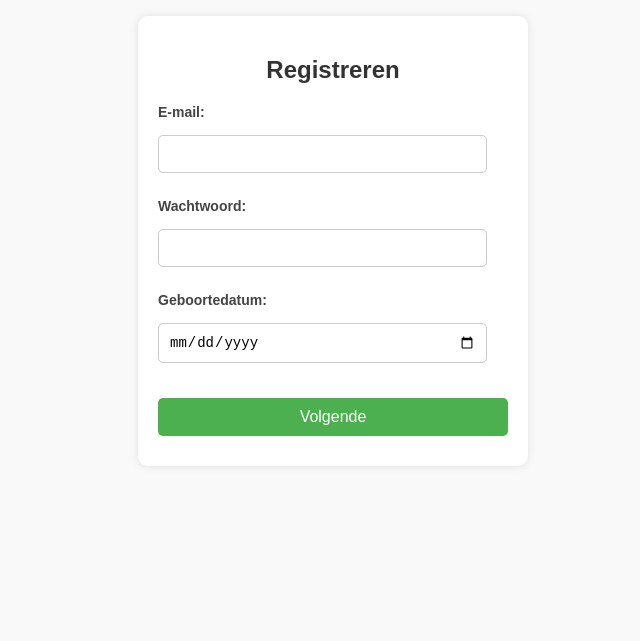
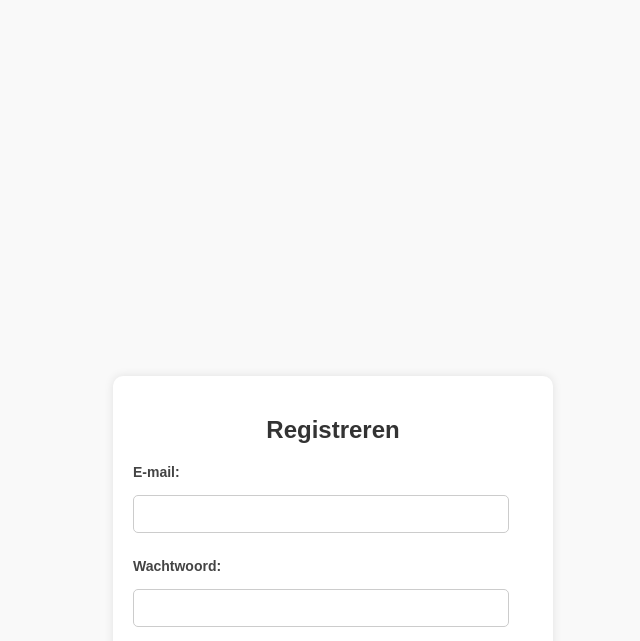
Before and after one commit to Dwaynepiest/SoulConnect-Frontend, a React (Create React App) app in the folder Frontend/soulconnect/: page /register in a window 1280 px wide. Shown: the part 159-800 px from the top of the page, without its empty margins (307-947 px from the left). Built offline with nearby package versions, Linux system fonts and the light colour scheme.

Commit message:
CSS Webcam + Registratie

```diff
--- a/Frontend/soulconnect/package.json
+++ b/Frontend/soulconnect/package.json
@@ -15,7 +15,6 @@
     "react-router-dom": "^7.1.3",
     "react-scripts": "5.0.1",
     "react-webcam": "^7.2.0"
-    "reactstrap": "^9.2.3"
   },
   "scripts": {
     "start": "react-scripts start",
--- a/Frontend/soulconnect/src/pages/Berichten/bericht.js
+++ b/Frontend/soulconnect/src/pages/Berichten/bericht.js
@@ -2,7 +2,7 @@ import React, { useState } from 'react';
 import { useParams } from 'react-router-dom';
 import { messages as initialMessages } from './messages';
 import './berichten.css';
-import Header from '../../Components/Header/Header';
+import Header from '../../components/Header/Header';
 
 function ChatPage() {
   const { messageId } = useParams();
--- a/Frontend/soulconnect/src/pages/Berichten/berichten.js
+++ b/Frontend/soulconnect/src/pages/Berichten/berichten.js
@@ -2,7 +2,7 @@ import React, { useState, useEffect } from 'react';
 import { Link, Outlet } from 'react-router-dom';
 import { messages } from './messages';
 import './berichten.css';
-import Header from '../../Components/Header/Header';
+import Header from '../../components/Header/Header';
 
 function BerichtenPagina() {
   const [messagesData, setMessagesData] = useState([]);
--- a/Frontend/soulconnect/src/pages/Dashboard/Dashboard.js
+++ b/Frontend/soulconnect/src/pages/Dashboard/Dashboard.js
@@ -1,7 +1,7 @@
 import React from 'react';
 import dummyData from './Dashboarddummy';
 import './Dashboard.css';
-import Header from '../../Components/Header/Header';
+import Header from '../../components/Header/Header';
 
 function Dashboard() {
   return (
--- a/Frontend/soulconnect/src/pages/Register/Registreren.css
+++ b/Frontend/soulconnect/src/pages/Register/Registreren.css
@@ -4,9 +4,10 @@ body {
     background-color: #f2f2f2;
     display: flex;
     justify-content: center;
-    align-items: center;
-    height: 200vh;
+    align-items: flex-start; /* Zorg ervoor dat de container aan de bovenkant begint */
+    min-height: 185vh; /* Zorg ervoor dat de body minimaal de volledige hoogte van het scherm inneemt */
     margin: 0;
+    padding: 20px 0; /* Voeg wat padding toe aan de boven- en onderkant */
 }
 
 /* Stijl voor het container van het formulier */
@@ -15,9 +16,10 @@ body {
     padding: 20px;
     border-radius: 10px;
     box-shadow: 0 0 10px rgba(0, 0, 0, 0.1);
-    width: 350px;
+    width: 400px;
     text-align: center;
-    margin: 0 auto;
+    margin: 20px auto; /* Voeg wat marge toe aan de boven- en onderkant */
+    height: auto; /* Zorg ervoor dat de container automatisch de hoogte aanpast aan de inhoud */
 }
 
 /* Styling voor de koptekst van het formulier */
@@ -95,3 +97,12 @@ body {
         padding: 20px;
     }
 }
+.tempphoto,
+.uploaded-photo,
+.usedphoto {
+    border: 1px solid black !important;
+}
+
+.webcam-video {
+    border: 1px solid black !important;
+}
--- a/Frontend/soulconnect/src/pages/Register/Registreren.js
+++ b/Frontend/soulconnect/src/pages/Register/Registreren.js
@@ -231,7 +231,7 @@ const Registreren = () => {
                             )}
                             {tempPhoto && (
                                 <div>
-                                    <img src={tempPhoto} alt="Temporary Face" />
+                                    <img src={tempPhoto} alt="Temporary Face" className='tempphoto'/>
                                     <div className="button-group">
                                         <button type="button" onClick={handleKeepPhoto}>Keep Photo</button>
                                         <button type="button" onClick={handleRetakePhoto}>Retake Photo</button>
@@ -240,7 +240,7 @@ const Registreren = () => {
                             )}
                             {formData.facePhoto && !tempPhoto && (
                                 <div>
-                                    <img src={formData.facePhoto} alt="Face" />
+                                    <img src={formData.facePhoto} alt="Face" className='usedphoto' />
                                     <button type="button" onClick={handleRemovePhoto}>Retake Photo</button>
                                 </div>
                             )}
```
